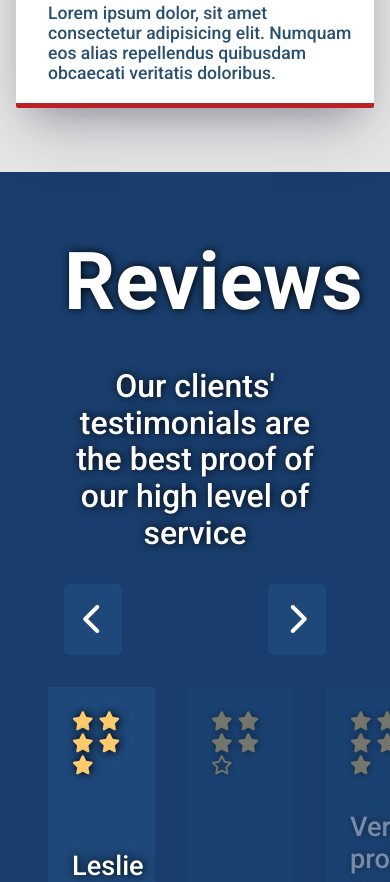
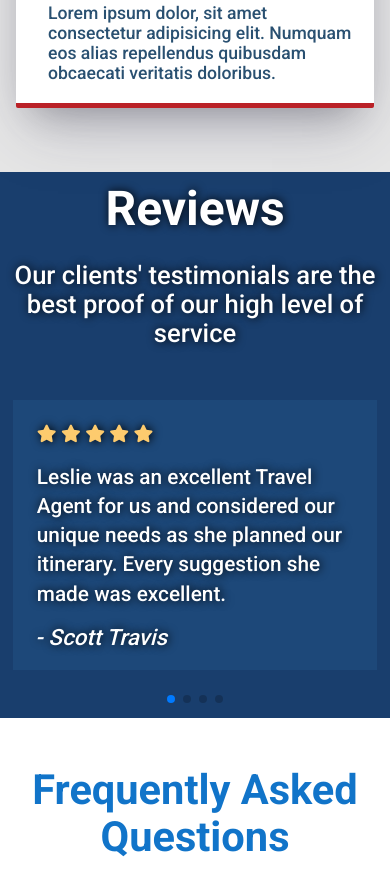
Before and after one commit to DoubleEdgedSwordfish/safetravels, a website built with Parcel: page index.html in a window 390 px wide. Shown: the part 2559-3441 px from the top of the page. Built offline with nearby package versions, Linux system fonts and the light colour scheme; files whose address does not match are found by name.

Commit message:
Added swiperJS

```diff
--- a/css/main.css
+++ b/css/main.css
@@ -26,9 +26,6 @@
   // Places
   Add a new section/html page to the travel button
 
-  // Reviews
-  Make the grid responsive
-
   Cookies
   Add a cookies section to the website running asynch
 
@@ -36,6 +33,9 @@
   Add animations on hover effects for the nav bar *** Done
   Make the nav bar fixed
   Change the placeholder text for the date inputs
+
+  // Reviews
+  Make the grid responsive
 */
 
 html {
--- a/index.html
+++ b/index.html
@@ -5,7 +5,7 @@
   <title>Safe Travels</title>
   <meta name="description" content="">
   <meta name="viewport" content="width=device-width, initial-scale=1">
-
+  <link rel="stylesheet" href="https://unpkg.com/swiper/swiper-bundle.min.css" />
   <link rel="stylesheet" href="css/normalize.css">
   <link rel="stylesheet" href="css/main.css">
 </head>
@@ -206,20 +206,12 @@
   </div>
   <!--Reviews Section-->
   <div class="reviews" id="reviews">
-    <div class="main__container">
     <h2 class="reviews__title">Reviews</h2>
     <p class="reviews__subtitle">Our clients' testimonials are the best proof of our high level of service</p>
-      <div class="reviews__buttons">
-        <button class="prev__button">
-          <i class="fas fa-chevron-left fa-2x"></i>
-        </button>
-        <button class="next__button">
-          <i class="fas fa-chevron-right fa-2x"></i>
-        </button>
-      </div>
-    </div>
-    <div class="reviews__grid">
-      <article class="reviews__card card-visible">
+    <div class="swiper carousel-slider">
+      <div class="swiper-wrapper">
+        <div class="swiper-slide" id="swiper-slide">
+          <article class="reviews__card">
             <span class="reviews__star">
               <i class="fas fa-star"></i>
             </span>
@@ -235,17 +227,17 @@
             <span class="reviews__star">
               <i class="fas fa-star"></i>
             </span>
-        <div class="reviews__flexbox">
             <p class="reviews__review">
-            Leslie was an excellent Travel Agent for us and considered our unique needs as she planned our itinerary.
+              Leslie was an excellent Travel Agent for us and considered our unique needs as she
+              planned our itinerary.
               Every suggestion she made was excellent.
             </p>
             <p class="reviews__critic">
               <i> - Scott Travis </i>
             </p>
-
+          </article>
         </div>
-      </article>
+        <div class="swiper-slide" id="swiper-slide">
           <article class="reviews__card">
               <span class="reviews__star">
                 <i class="fas fa-star"></i>
@@ -262,15 +254,16 @@
               <span class="reviews__star">
                 <i class="far fa-star"></i>
               </span>
-        <div class="reviews__flexbox">
             <p class="reviews__review">
-            Impressed by the service - everything was well organised and the cost was less than booking direct.
+              Impressed by the service - everything was well organised and the cost was less than
+              booking direct.
             </p>
             <p class="reviews__critic">
               <i> - Joseph Joestar</i>
             </p>
+          </article>
         </div>
-      </article>
+        <div class="swiper-slide" id="swiper-slide">
           <article class="reviews__card">
             <span class="reviews__star">
               <i class="fas fa-star"></i>
@@ -287,9 +280,8 @@
             <span class="reviews__star">
               <i class="fas fa-star"></i>
             </span>
-        <div class="reviews__flexbox">
             <p class="reviews__review">
-            Very professional service, I had one query and it was answered in a very timely manner.
+              Very professional service.
               I would be confident and happy to book through Safe Travels again.
               <br>
               Thank you
@@ -297,8 +289,36 @@
             <p class="reviews__critic">
               <i> - Lisa Anderson </i>
             </p>
+          </article>
         </div>
+        <div class="swiper-slide" id="swiper-slide">
+          <article class="reviews__card">
+            <span class="reviews__star">
+              <i class="fas fa-star"></i>
+            </span>
+            <span class="reviews__star">
+              <i class="fas fa-star"></i>
+            </span>
+            <span class="reviews__star">
+              <i class="fas fa-star"></i>
+            </span>
+            <span class="reviews__star">
+              <i class="fas fa-star"></i>
+            </span>
+            <span class="reviews__star">
+              <i class="far fa-star"></i>
+            </span>
+            <p class="reviews__review">
+              Very happy with all aspects, easy to book online, timely reminders and all information
+              regarding travel bookings, highly recommend.
+            </p>
+            <p class="reviews__critic">
+              <i> - Mark Anthony </i>
+            </p>
           </article>
+        </div>
+      </div>
+      <div class="swiper-pagination" id="swiper-pagination"></div>
     </div>
   </div>
   <!--Faq Section-->
@@ -411,7 +431,10 @@
         </header>
         <div class="accordion__content">
           <p class="accordion__text">
-            The cherry blossom is in full bloom at a slightly different time every year, and it is quite different depending on the region, but in the suburbs of Tokyo, it is often in full bloom from late March to early April, and even later in the northern region and earlier in the southern region (in Okinawa it is from late January to early February).
+            The cherry blossom is in full bloom at a slightly different time every year, and it is quite different
+            depending on the region, but in the suburbs of Tokyo, it is often in full bloom from late March to early
+            April, and even later in the northern region and earlier in the southern region (in Okinawa it is from late
+            January to early February).
           </p>
           <div class="accordion__rating">
             <h3 class="rating__title">Was this article helpful?</h3>
@@ -461,7 +484,9 @@
         </header>
         <div class="accordion__content">
           <p class="accordion__text">
-            There are many winter activities that you can enjoy in Japan, from winter sports such as skiing and snowboarding to activities such as snow shoeing, sledding, snow mobiling, and visiting winter festivals. Please see the following page for information on snow activities in Japan:
+            There are many winter activities that you can enjoy in Japan, from winter sports such as skiing and
+            snowboarding to activities such as snow shoeing, sledding, snow mobiling, and visiting winter festivals.
+            Please see the following page for information on snow activities in Japan:
             <br>
             <br>
             <a class="accordion__link" href="https://www.japan.travel/snow/en/" target="_blank">Snow Activities</a>
@@ -581,6 +606,7 @@
 
   <script src="js/vendor/modernizr-3.11.2.min.js"></script>
   <script src="https://kit.fontawesome.com/3eb5bb5574.js" crossorigin="anonymous"></script>
+  <script src="https://unpkg.com/swiper@7/swiper-bundle.min.js"></script>
   <script src="js/plugins.js"></script>
   <script src="js/main.js"></script>
   <script>
--- a/js/components/reviews/reviews.css
+++ b/js/components/reviews/reviews.css
@@ -1,32 +1,22 @@
 .reviews {
   background-color: var(--blue-blackground);
   color: white;
-  margin-bottom: 2.5em;
+  margin-bottom: 3em;
   text-shadow: var(--text-shadow);
   overflow: hidden;
-  padding-left: 3em;
-  padding-right: 3em;
-}
-
-.reviews__container {
-  padding-left: 1em;
-  padding-right: 1em;
-}
-
-.reviews__grid {
-  display: grid;
-  grid-template-columns: repeat(3, calc(50% - 40px));
-  gap: 2em;
+  padding-left: 2em;
+  padding-right: 2em;
 }
 
 .reviews__title {
   margin: 0 0 0.5em 0;
-  padding: 0.8em 0 0 0;
+  padding: 0.2em 0 0 0;
   font-size: 5rem;
 }
 
 .reviews__subtitle {
   font-size: 2rem;
+  margin-bottom: 1.5em;
 }
 
 .reviews__title,
@@ -34,35 +24,16 @@
   text-align: center;
 }
 
-.reviews__buttons {
-  display: flex;
-  justify-content: space-between;
-  align-items: center;
-  margin: 2em 0;
-}
-.prev__button, .next__button {
-  color: white;
-  padding: 1.2em;
-  background-color: #1D4879;
-  transition: 250ms;
-  border-radius: 5px;
+.reviews__card {
+  background-color: #1d4879;
+  padding: 1.5em;
+  margin: 0 1em 4em 1em;
+  cursor: grab;
+  height: 70%;
 }
 
-.prev__button:hover, .next__button:hover {
-  color: #1D4879;
-  background-color: white;
-}
-
-.reviews__card {
-  background-color: #1d4879;
-  padding: 1.5em 1.5em;
-  margin-bottom: 4em;
-  opacity: 0.4;
-}
-
-.card-visible {
-  opacity: 1;
-
+#swiper-slide {
+  height: auto;
 }
 
 .reviews__star,
@@ -71,22 +42,79 @@
   font-size: 1.2rem;
 }
 
-.reviews__flexbox {
-  height: 100%;
-  display: flex;
-  flex-direction: column;
-  justify-content: space-around;
-}
-
 .reviews__review {
-  margin: 0.7em 0;
-  font-size: 1.7rem;
+  margin: 0.9em 0;
+  margin-bottom: 1em;
+  font-size: 1.4rem;
+  line-height: 1.4;
 }
 
 .reviews__critic {
-  font-size: 1.6rem;
-  margin-bottom: 0;
+  font-size: 1.5rem;
+  margin: 0;
+  position: absolute;
+  bottom: 2em;
+  left: 1.5em;
 }
 
-@media screen and (min-width: 500px) and (max-width: 850px) {
+@media screen and (min-width: 320px) and (max-width: 670px) {
+  .reviews__subtitle {
+    margin-bottom: 2em;
+  }
 }
+
+@media screen and (min-width: 320px) and (max-width: 780px) {
+  .reviews {
+    padding-left: 0.8em;
+    padding-right: 0.8em;
+  }
+  .reviews__title {
+    font-size: 4rem;
+  }
+  .reviews__subtitle {
+    font-size: 1.9rem;
+  }
+  .reviews__card {
+    margin-left: 1em;
+    margin-right: 1em;
+  }
+  .reviews__review {
+    font-size: 1.4rem;
+  }
+}
+
+@media screen and (min-width: 300px) and (max-width: 570px) {
+  .reviews__title {
+    font-size: 3.5rem;
+  }
+}
+
+@media screen and (min-width: 320px) and (max-width: 865px) {
+  .reviews__critic {
+    bottom: 3em;
+  }
+}
+
+@media screen and (min-width: 320px) and (max-width: 420px) {
+  .reviews__title {
+    font-size: 3rem;
+  }
+  .reviews__subtitle {
+    font-size: 1.6rem;
+  }
+  .reviews__card {
+    margin-left: 0;
+    margin-right: 0;
+  }
+  .reviews__review {
+    font-size: 1.3rem;
+  }
+  .reviews__star,
+  .reviews__half-star {
+    font-size: 1.1rem;
+  }
+  .reviews__critic {
+    font-size: 1.4rem;
+    left: 1em;
+  }
+}
--- a/js/components/reviews/reviews.js
+++ b/js/components/reviews/reviews.js
@@ -1,35 +1,35 @@
 import "./reviews.css";
 
-const prevButton = document.querySelector(".prev__button");
-const nextButton = document.querySelector(".next__button");
-const slides = document.querySelectorAll(".reviews__card");
-const totalSlides = slides.length;
-let slidePosition = 0;
-
-/* nextButton.addEventListener("click", moveToNextSlide)
-function moveToNextSlide() {
-    if (slidePosition === totalSlides - 1) {
-        slidePosition = 0;
-    } else {
-        slidePosition++;
-    }
-    updateSlidePosition()
-}
-
-function updateSlidePosition() {
-    for (let slide of slides) {
-        slide.classList.remove('card--visible');
-    }
-    slides[slidePosition].classList.add('card--visible')
-}
-
-
-prevButton.addEventListener('click', moveToPrevSlide)
-function moveToPrevSlide() {
-      if (slidePosition === 0 ) {
-        slidePosition = 0;
-    } else {
-        slidePosition--;
-    }
-}
- */
+let swiper = new Swiper(".carousel-slider", {
+    slidesPerView: "2",
+    breakpoints: {
+      320: {
+        slidesPerView: 1,
+        spaceBetween: 20,
+      },
+      520: {
+        slidesPerView: 1.2,
+      },
+      630: {
+        slidesPerView: 1.3,
+        spaceBetween: 20,
+      },
+      980: {
+        slidesPerView: 1.7,
+        spaceBetween: 5,
+      },
+      1120: {
+        slidesPerView: 2.2,
+        spaceBetween: 10,
+      },
+    },
+    loop: true,
+    pagination: {
+      el: ".swiper-pagination",
+      clickable: true,
+    },
+    navigation: {
+      nextEl: ".swiper-button-next",
+      prevEl: ".swiper-button-prev",
+    },
+  });
```
Lines whose indentation alone changed are shown as unchanged.
